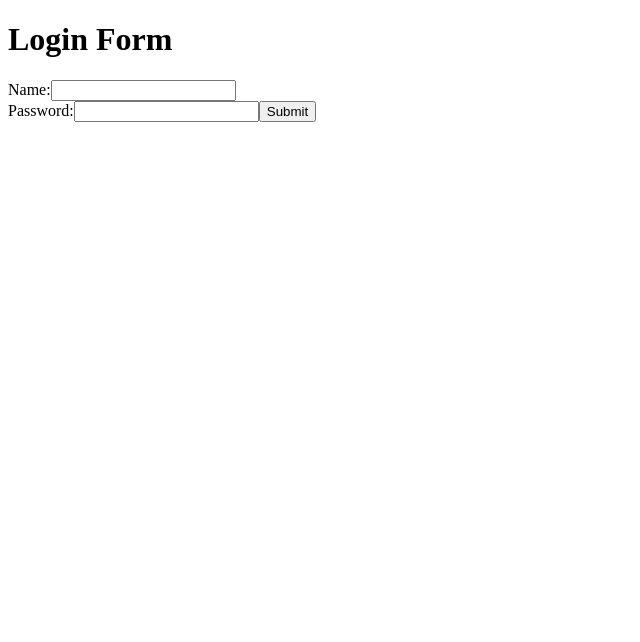
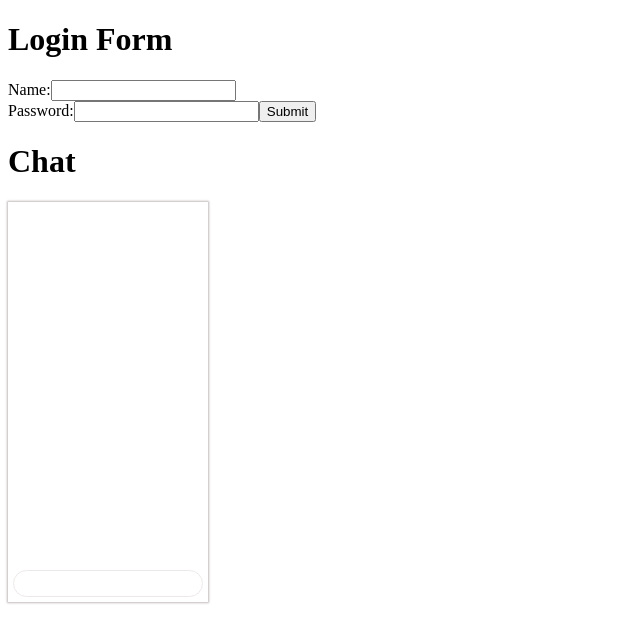
Before and after one commit to linhapeter/react-start, a React app: page / in a window 1280 px wide. Shown: the top 642 px of the page, without its empty margins (0-640 px from the left). Built offline with nearby package versions, Linux system fonts and the light colour scheme.

Commit message:
Chat window implemented

```diff
--- a/src/App.jsx
+++ b/src/App.jsx
@@ -1,9 +1,13 @@
 import React from "react";
-import Form from "./Form.jsx";
+import Form from "./form/Form";
+import Chat from "./messenger/Chat";
+import "./style.css";
 const App = () => (
   <div>
     <h1>Login Form</h1>
     <Form />
+    <h1>Chat</h1>
+    <Chat />
   </div>
 );
 
--- /dev/null
+++ b/src/messenger/Chat.jsx
@@ -0,0 +1,35 @@
+import React, { useState } from "react";
+import Message from './Message';
+
+const Chat = () => {
+  const [messageInput, setMessageInput] = useState("");
+  const [messages, setMessages] = useState([]);
+
+  const changeInputMessage = (e) => {
+    setMessageInput(e.target.value);
+    console.log(messageInput);
+  }
+
+  const sendMessageOnEnter = (e) => {
+    if (e.key === 'Enter') {
+      setMessages([...messages, { text: messageInput }]);
+      setMessageInput("");
+      console.log(messages);
+      e.target.value = "";
+    }
+  }
+
+  return (
+    <div className="chat">
+      <div className="message-list">
+        {messages.map((message, index) => (
+          <Message key={index} text={message.text} />
+        ))}
+      </div>
+      <input className="input-message" type="text" onChange={changeInputMessage} onKeyPress={sendMessageOnEnter} />
+    </div>
+
+  );
+};
+
+export default Chat;
--- /dev/null
+++ b/src/messenger/Message.jsx
@@ -0,0 +1,6 @@
+import React from "react";
+const Message = ({ text }) => (
+  <span className="message">{text}</span>
+);
+
+export default Message;
--- /dev/null
+++ b/src/style.css
@@ -0,0 +1,32 @@
+.chat{
+  width: 200px;
+  height: 400px;
+  display: flex;
+  flex-direction: column;
+  box-shadow: 0 0 2px 1px #c0baba;
+}
+.input-message{
+  padding: 5px;
+  margin: 5px;
+  border-radius: 50px;
+  border-width: 1px;
+  border-color: #eee9e9;
+  border-style: solid;
+}
+
+.message-list{
+  flex: 1;
+  overflow-y: auto;
+  padding: 10px;
+  display: flex;
+  flex-direction: column;
+}
+
+.message{
+  color: white;
+  text-align: center;
+  padding: 5px;
+  margin: 5px;
+  border-radius: 50px;
+  background-color: rgb(85, 85, 245);
+}
```
Also changed, not shown: src/form/Api.jsx (renamed from src/Api.jsx), src/form/Form.jsx (renamed from src/Form.jsx), src/form/ResponseContent.jsx (renamed from src/ResponseContent.jsx).
